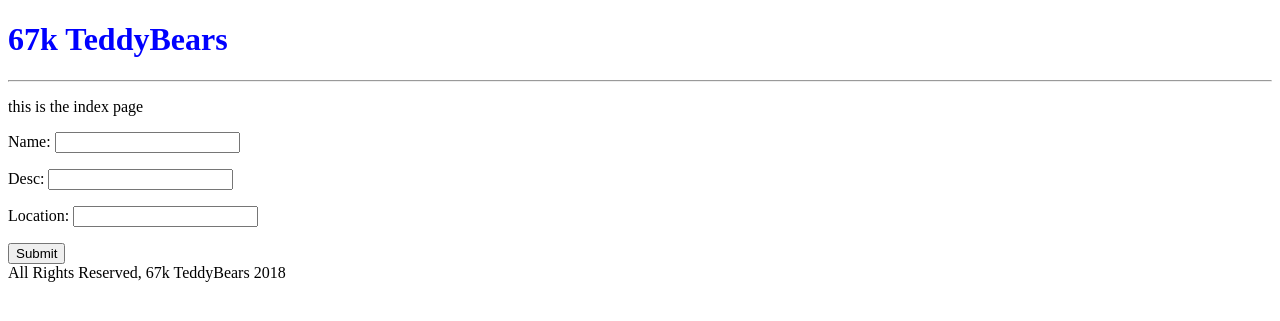
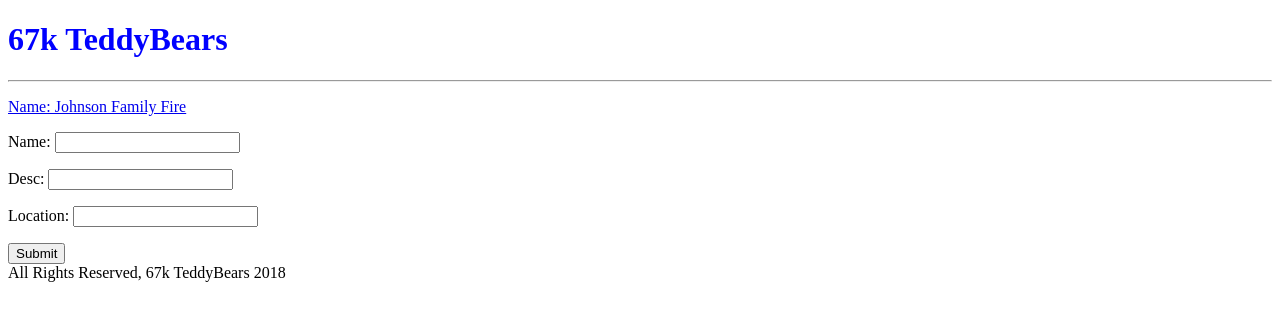
Before and after one commit to LillianChernin/donation-manager, a Django app: page / in a window 1280 px wide. Shown: the top 321 px of the page. Run offline with Django 3.2, Linux system fonts and the light colour scheme; data comes from the database, SQL or seed files in the repository; both versions use the stored data as it was after the commit.

Commit message:
add specific RE view

```diff
--- a/main_app/templates/index.html
+++ b/main_app/templates/index.html
@@ -2,7 +2,11 @@
 {% load staticfiles %}
 
 {% block content %}
-  <p>this is the index page</p>
+  {% for relief_effort in relief_efforts %}
+    <a href="/{{relief_effort.id}}">
+      <p>Name: {{ relief_effort.name }}</p>
+    </a>
+  {% endfor %}
   <form action="post_url/" method="post">
      {% csrf_token %}
      {{ form.as_p }}
--- a/main_app/urls.py
+++ b/main_app/urls.py
@@ -1,8 +1,10 @@
 from django.conf.urls import url
 from .views import index
 from .views import post_relief_effort
+from .views import show
 
 urlpatterns = [
     url(r'^$', index),
-    url(r'^post_url/$', post_relief_effort, name="post_relief_effort")
+    url(r'^post_url/$', post_relief_effort, name="post_relief_effort"),
+    url(r'^([0-9]+)/$', show, name = 'show')
 ]
--- a/main_app/views.py
+++ b/main_app/views.py
@@ -1,13 +1,18 @@
 from django.shortcuts import render
 from django.http import HttpResponse, HttpResponseRedirect
 from .forms import ReliefEffortForm
+from .models import ReliefEffort
 
 # Create your views here.
 
 def index(request):
+    relief_efforts = ReliefEffort.objects.all()
     form = ReliefEffortForm()
-    return render(request, 'index.html', {'form': form})
+    return render(request, 'index.html', {'relief_efforts': relief_efforts, 'form': form})
 
+def show(request, relief_effort_id):
+    relief_effort = ReliefEffort.objects.get(id=relief_effort_id)
+    return render(request, 'specific-relief.html', {'relief_effort':relief_effort})
 
 def post_relief_effort(request):
     form = ReliefEffortForm(request.POST)
```
Also changed, not shown: main_app/templates/specific-relief.html (+8 -0 lines), db.sqlite3.
